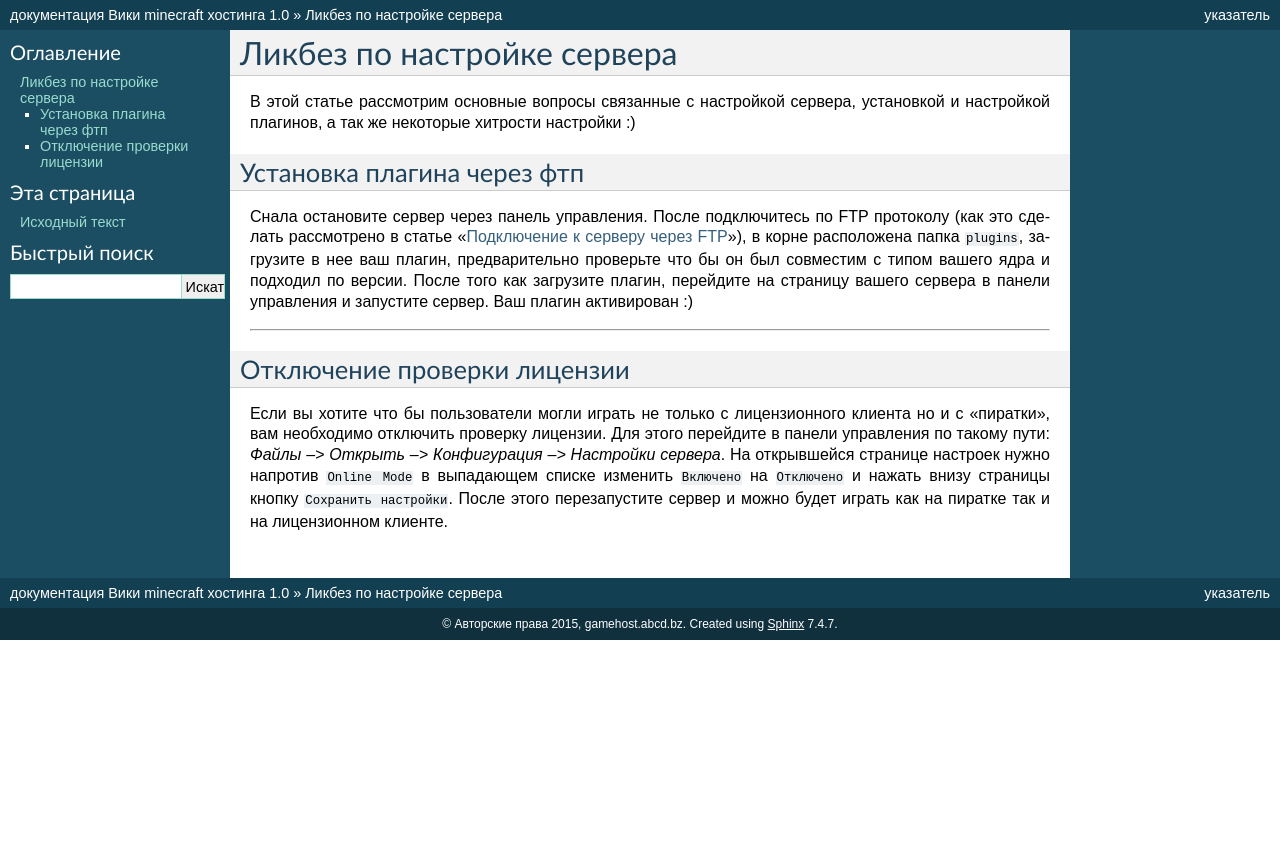
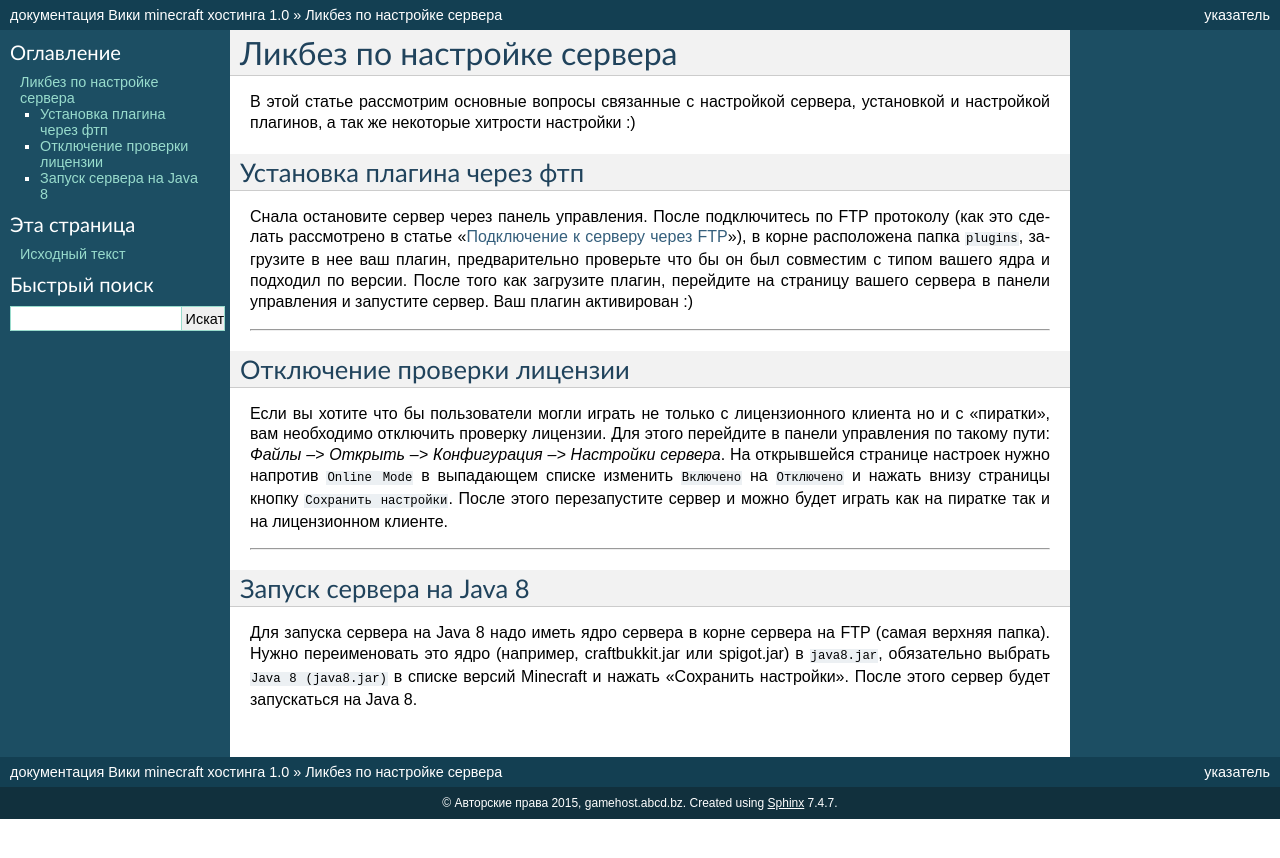
Before and after one commit to h1kkan/gamehost-wiki, a Sphinx documentation site: the page built from docs/server_config.rst, in a window 1280 px wide. Shown: the top 858 px of the page. Built offline with Sphinx 7.4.7, drawn with Linux system fonts in a browser that asks for light colours.

Commit message:
+ java 8

```diff
--- a/docs/server_config.rst
+++ b/docs/server_config.rst
@@ -17,3 +17,10 @@
 Для этого перейдите в панели управления по такому пути: `Файлы --> Открыть --> Конфигурация --> Настройки сервера`.
 На открывшейся странице настроек нужно напротив ``Online Mode`` в выпадающем списке изменить ``Включено`` на ``Отключено`` и нажать внизу страницы кнопку ``Сохранить настройки``.
 После этого перезапустите сервер и можно будет играть как на пиратке так и на лицензионном клиенте.
+
+--------------
+
+Запуск сервера на Java 8
+~~~~~~~~~~~~~~~~~~~~~~~~~
+
+Для запуска сервера на Java 8 надо иметь ядро сервера в корне сервера на FTP (самая верхняя папка). Нужно переименовать это ядро (например, craftbukkit.jar или spigot.jar) в ``java8.jar``, обязательно выбрать ``Java 8 (java8.jar)`` в списке версий Minecraft и нажать "Сохранить настройки". После этого сервер будет запускаться на Java 8.
```
